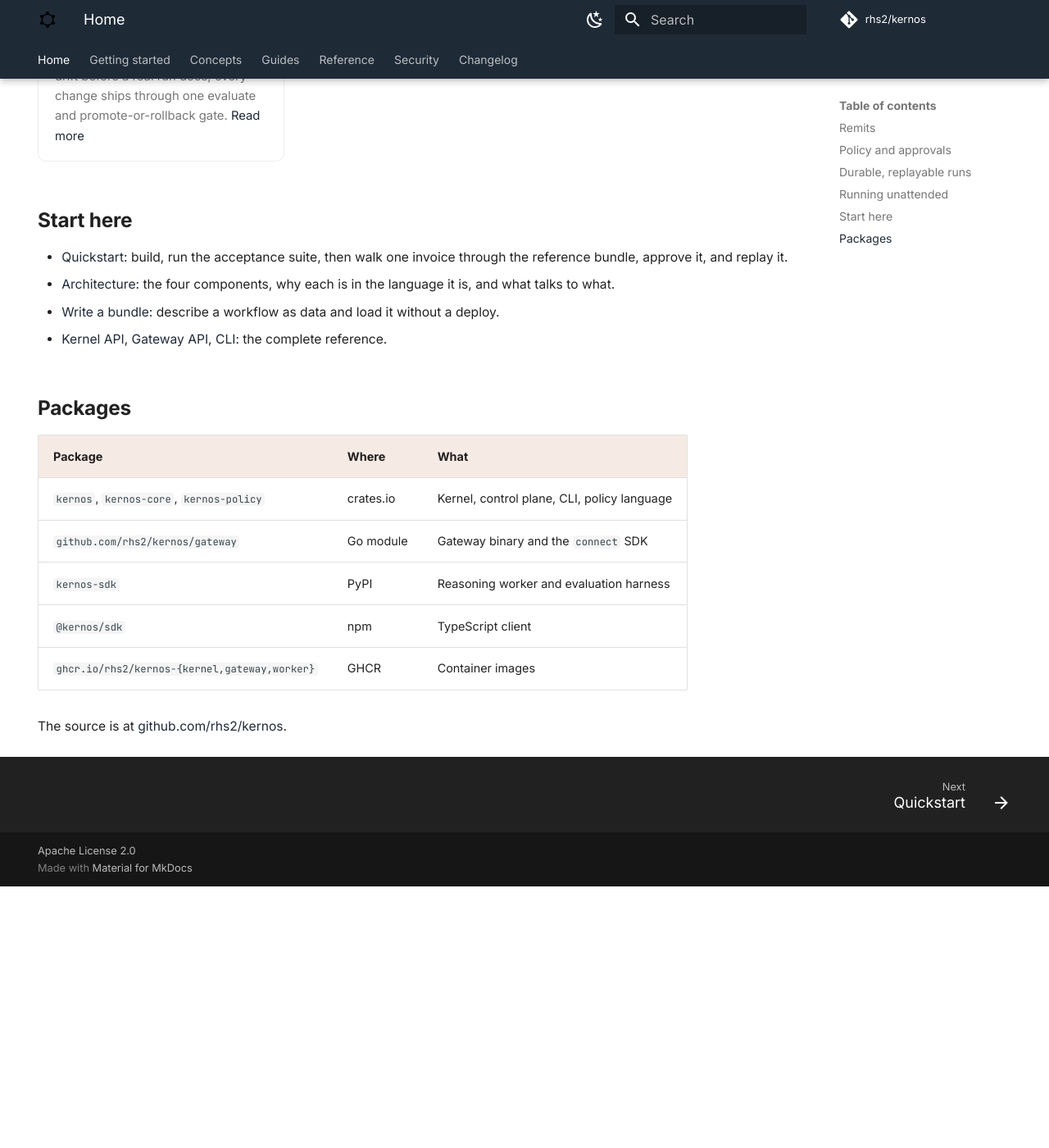
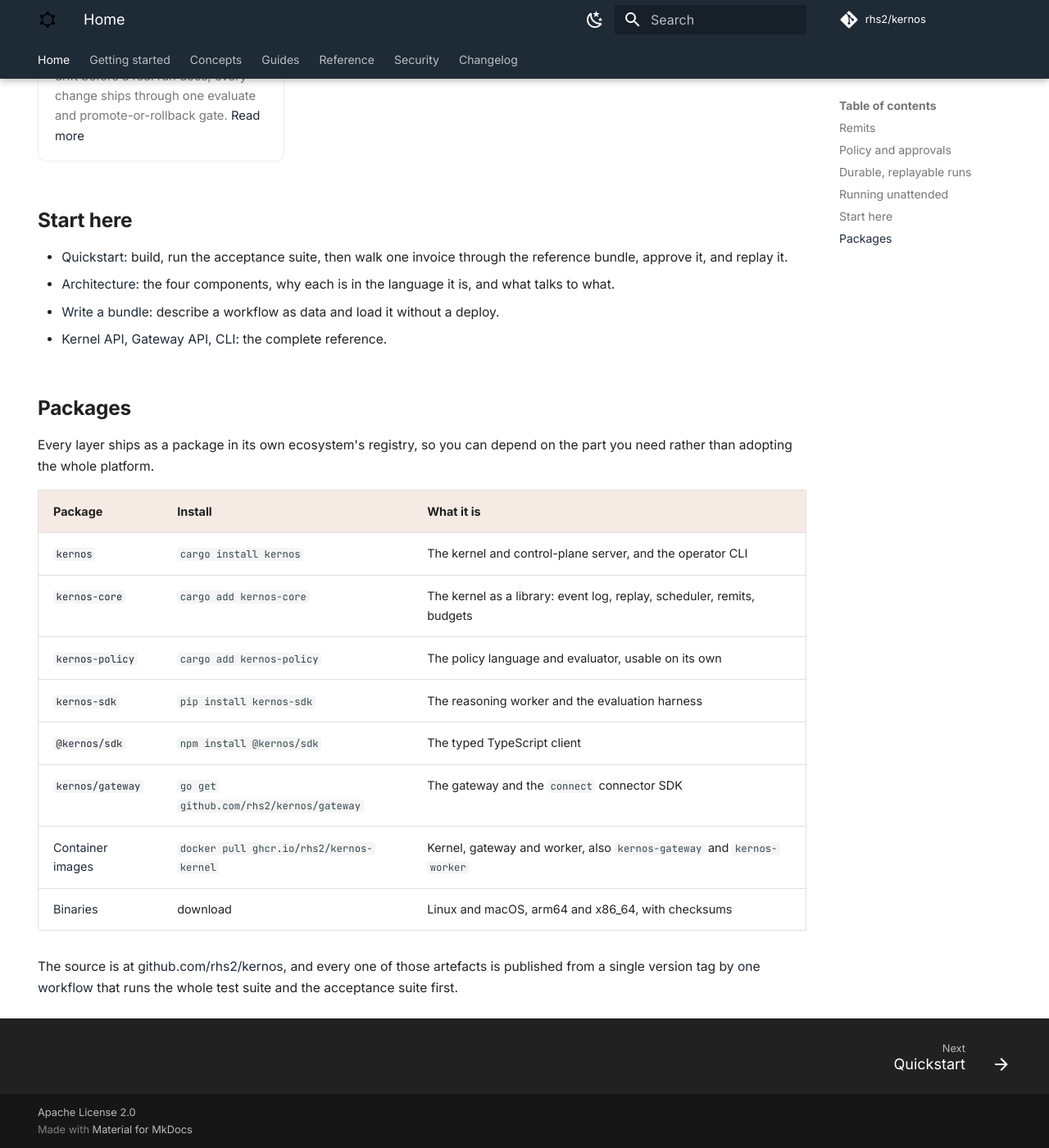
Before and after one commit to rhs2/kernos, an MkDocs documentation site: the page built from docs/index.md, in a window 1280 px wide and 1400 px high, scrolled down 803 px. Shown: the whole window at 82% size. Built offline with MkDocs 1.6.1 and Material for MkDocs 9.7.7, drawn with Linux system fonts in a browser that asks for light colours; comment, search, counter and statistics services are not loaded; before the commit the page ends 1884 px from its top, so only the background shows below that.

Commit message:
Link every package to the registry it now lives on
The published artefacts existed but nothing pointed at them: a reader who
wanted the Python worker or the TypeScript client had to guess the name and
search for it. The home page, the install page and the README now name each
package with a link to its registry entry and the one command that installs
it, and the Go module carries its pkg.go.dev badge and reference.

```diff
--- a/docs/index.md
+++ b/docs/index.md
@@ -71,12 +71,21 @@
 
 ## Packages
 
-| Package | Where | What |
+Every layer ships as a package in its own ecosystem's registry, so you can
+depend on the part you need rather than adopting the whole platform.
+
+| Package | Install | What it is |
 |---|---|---|
-| `kernos`, `kernos-core`, `kernos-policy` | crates.io | Kernel, control plane, CLI, policy language |
-| `github.com/rhs2/kernos/gateway` | Go module | Gateway binary and the `connect` SDK |
-| `kernos-sdk` | PyPI | Reasoning worker and evaluation harness |
-| `@kernos/sdk` | npm | TypeScript client |
-| `ghcr.io/rhs2/kernos-{kernel,gateway,worker}` | GHCR | Container images |
+| [`kernos`](https://crates.io/crates/kernos) | `cargo install kernos` | The kernel and control-plane server, and the operator CLI |
+| [`kernos-core`](https://crates.io/crates/kernos-core) | `cargo add kernos-core` | The kernel as a library: event log, replay, scheduler, remits, budgets |
+| [`kernos-policy`](https://crates.io/crates/kernos-policy) | `cargo add kernos-policy` | The policy language and evaluator, usable on its own |
+| [`kernos-sdk`](https://pypi.org/project/kernos-sdk/) | `pip install kernos-sdk` | The reasoning worker and the evaluation harness |
+| [`@kernos/sdk`](https://www.npmjs.com/package/@kernos/sdk) | `npm install @kernos/sdk` | The typed TypeScript client |
+| [`kernos/gateway`](https://pkg.go.dev/github.com/rhs2/kernos/gateway) | `go get github.com/rhs2/kernos/gateway` | The gateway and the `connect` connector SDK |
+| [Container images](https://github.com/rhs2/kernos/pkgs/container/kernos-kernel) | `docker pull ghcr.io/rhs2/kernos-kernel` | Kernel, gateway and worker, also `kernos-gateway` and `kernos-worker` |
+| [Binaries](https://github.com/rhs2/kernos/releases/latest) | download | Linux and macOS, arm64 and x86_64, with checksums |
 
-The source is at [github.com/rhs2/kernos](https://github.com/rhs2/kernos).
+The source is at [github.com/rhs2/kernos](https://github.com/rhs2/kernos), and
+every one of those artefacts is published from a single version tag by
+[one workflow](https://github.com/rhs2/kernos/blob/main/.github/workflows/release.yml)
+that runs the whole test suite and the acceptance suite first.
```
Also changed, not shown: README.md (+10 -8 lines), docs/getting-started/install.md (+17 -5 lines).
